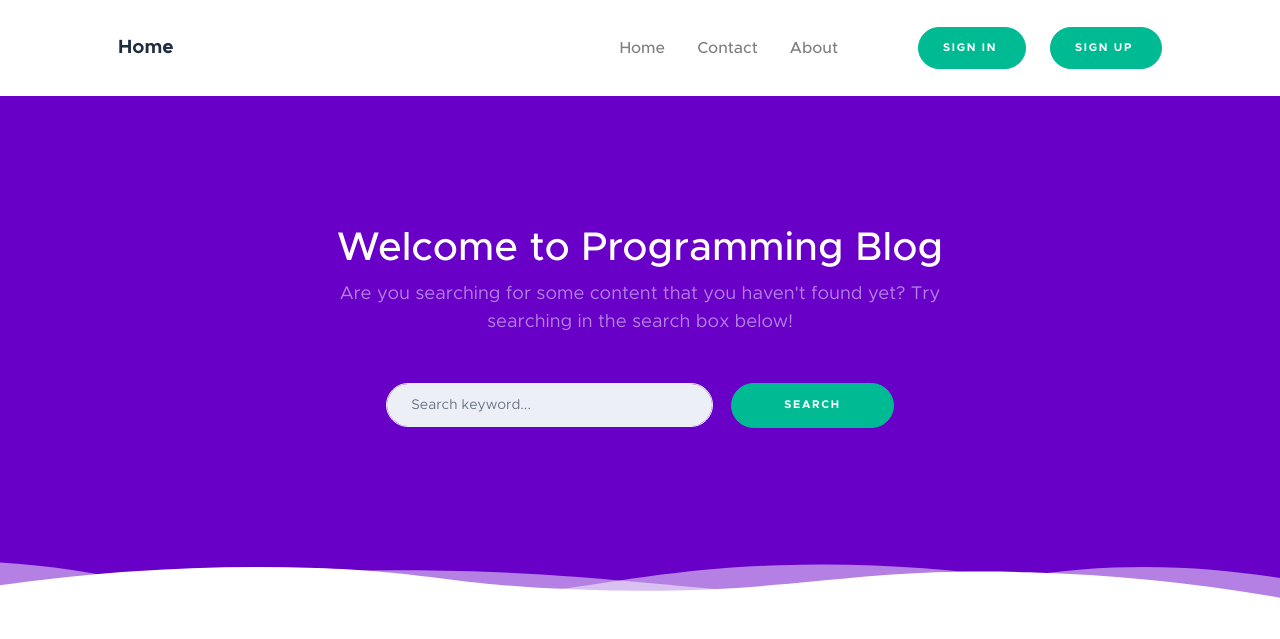
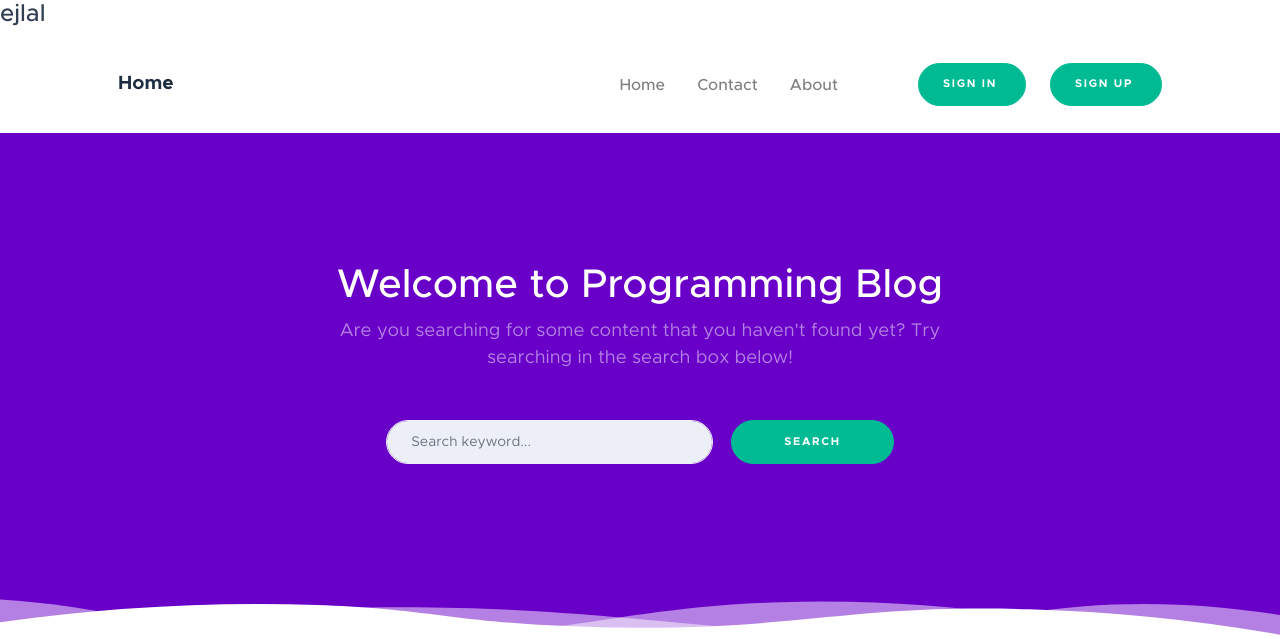
Before and after one commit to ejlalalqtwi-del/projct-al, a PHP site: page / in a window 1280 px wide. Shown: the top 639 px of the page. Run offline with PHP 8.4, Linux system fonts and the light colour scheme; some libraries are stand-ins or nearby versions.

Commit message:
Update index.php

```diff
--- a/index.php
+++ b/index.php
@@ -12,6 +12,7 @@
         <link rel="icon" type="image/x-icon" href="img/favicon.png" />
     </head>
     <body>
+            <h1 > ejlal</h1>
         <div id="layoutDefault">
             <div id="layoutDefault_content">
                 <main>
```
